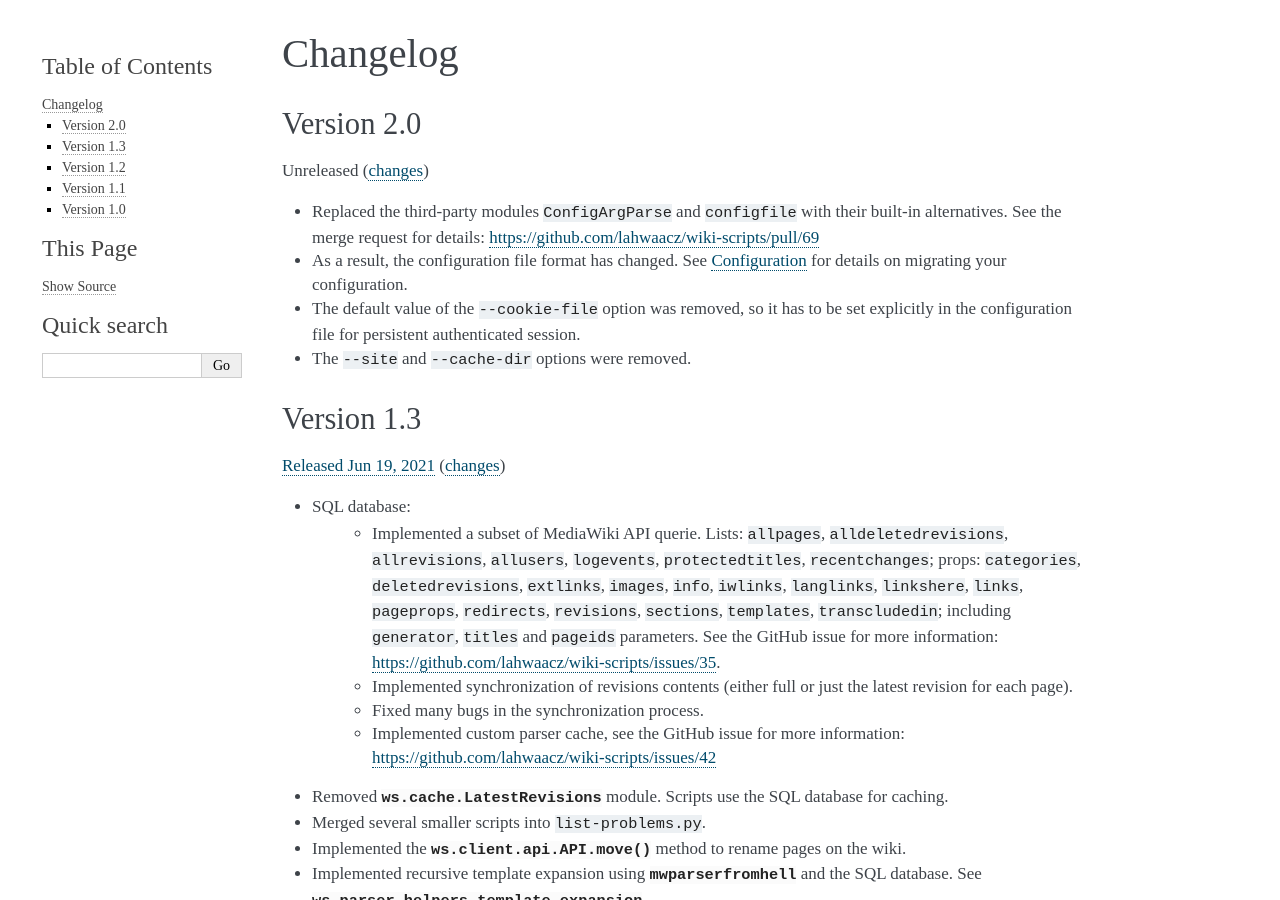
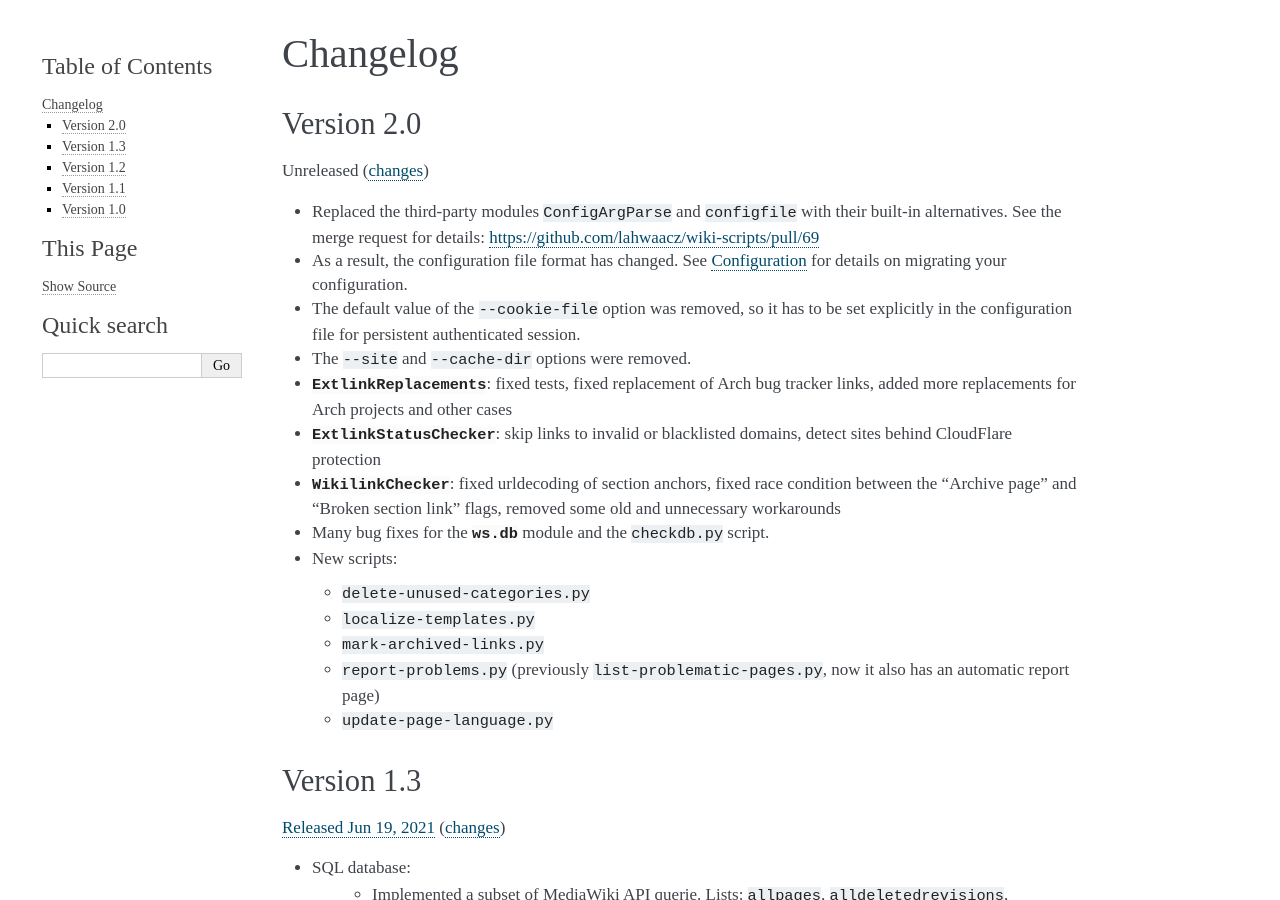
Before and after one commit to lahwaacz/wiki-scripts, a Sphinx documentation site: the page built from docs/changelog.rst, in a window 1280 px wide and 900 px high. Built offline with Sphinx 7.4.7, drawn with Linux system fonts in a browser that asks for light colours; pages that are not in the unit, such as notebooks, are missing from menus; some of the changed text lies outside the part shown.

Commit message:
update changelog

```diff
--- a/docs/changelog.rst
+++ b/docs/changelog.rst
@@ -15,6 +15,24 @@ Unreleased
 - The default value of the ``--cookie-file`` option was removed, so it has to be
   set explicitly in the configuration file for persistent authenticated session.
 - The ``--site`` and ``--cache-dir`` options were removed.
+- :py:mod:`~ws.checkers.ExtlinkReplacements`: fixed tests, fixed replacement of
+  Arch bug tracker links, added more replacements for Arch projects and other
+  cases
+- :py:mod:`~ws.checkers.ExtlinkStatusChecker`: skip links to invalid or
+  blacklisted domains, detect sites behind CloudFlare protection
+- :py:mod:`~ws.checkers.WikilinkChecker`: fixed urldecoding of section anchors,
+  fixed race condition between the "Archive page" and "Broken section link"
+  flags, removed some old and unnecessary workarounds
+- Many bug fixes for the :py:mod:`ws.db` module and the ``checkdb.py`` script.
+
+- New scripts:
+
+  - ``delete-unused-categories.py``
+  - ``localize-templates.py``
+  - ``mark-archived-links.py``
+  - ``report-problems.py`` (previously ``list-problematic-pages.py``, now it
+    also has an automatic report page)
+  - ``update-page-language.py``
 
 Version 1.3
 -----------
--- a/docs/conf.py
+++ b/docs/conf.py
@@ -80,7 +80,7 @@ master_doc = 'index'
 
 # General information about the project.
 project = 'wiki-scripts'
-copyright = '2014-2021, Jakub Klinkovský'
+copyright = '2014-2023, Jakub Klinkovský'
 
 # The version info for the project you're documenting, acts as replacement for
 # |version| and |release|, also used in various other places throughout the
```
